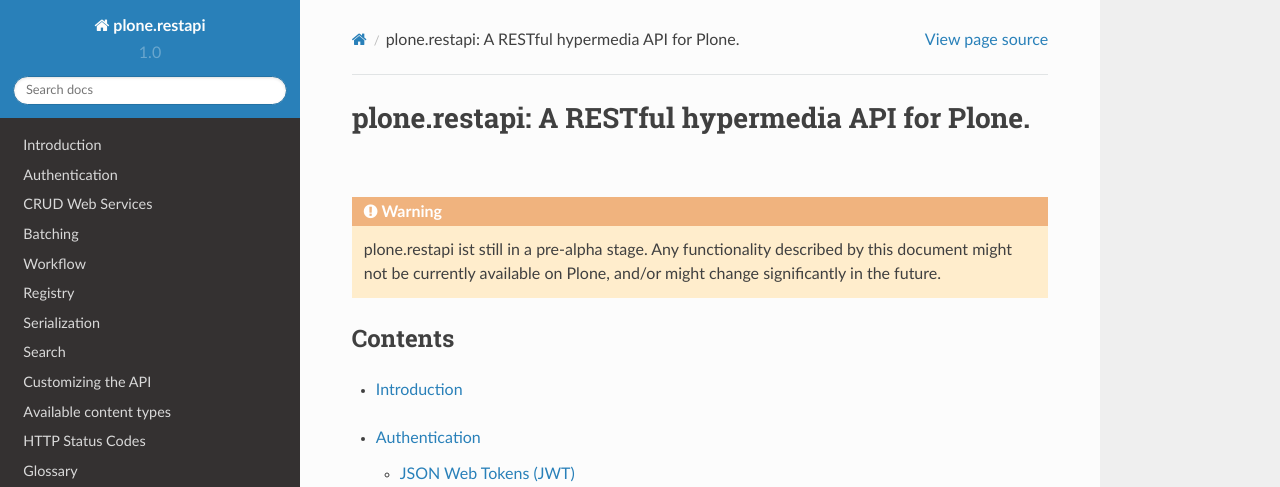
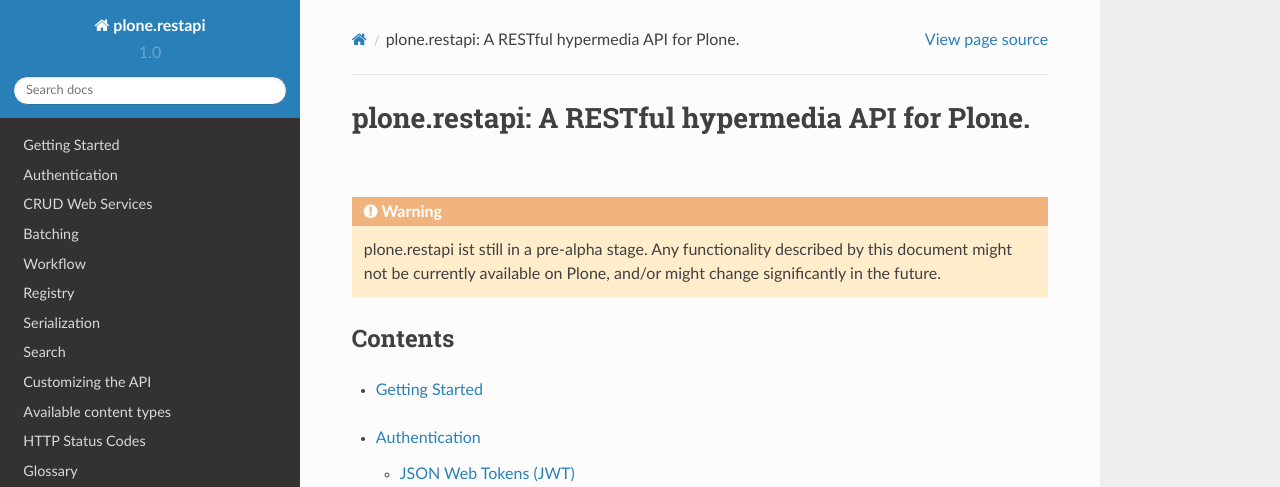
Before and after one commit to plone/plone.restapi, a Sphinx documentation site: the page built from docs/source/index.rst, in a window 1280 px wide and 900 px high. Shown: the top 487 px of the window. Built offline with Sphinx 7.4.7 and the Read the Docs theme 2.0.0, drawn with Linux system fonts in a browser that asks for light colours.

Commit message:
Docs: Rename 'introduction' to 'getting started'.

```diff
--- a/docs/source/introduction.rst
+++ b/docs/source/getting-started.rst
@@ -1,5 +1,5 @@
-Introduction
-============
+Getting Started
+===============
 
 A hypermedia API provides an entry point to the API, which contains hyperlinks the clients can follow.
 Just like a human user of a regular website, who knows the initial URL of a website and then follows hyperlinks to navigate through the site.
--- a/docs/source/index.rst
+++ b/docs/source/index.rst
@@ -16,7 +16,7 @@ Contents
 .. toctree::
    :maxdepth: 1
 
-   introduction
+   getting-started
 .. toctree::
    :maxdepth: 2
 
```
